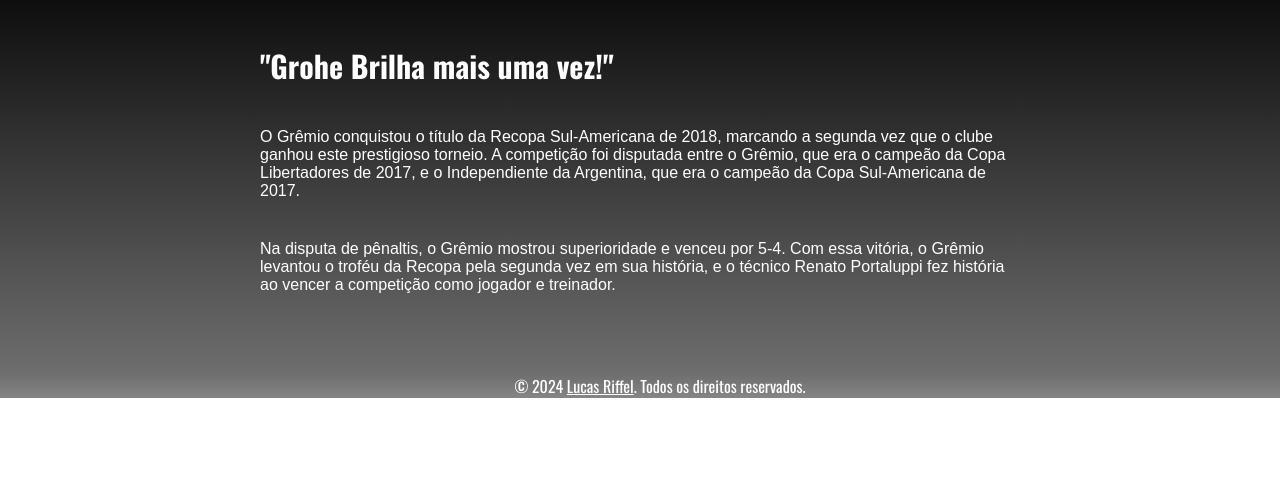
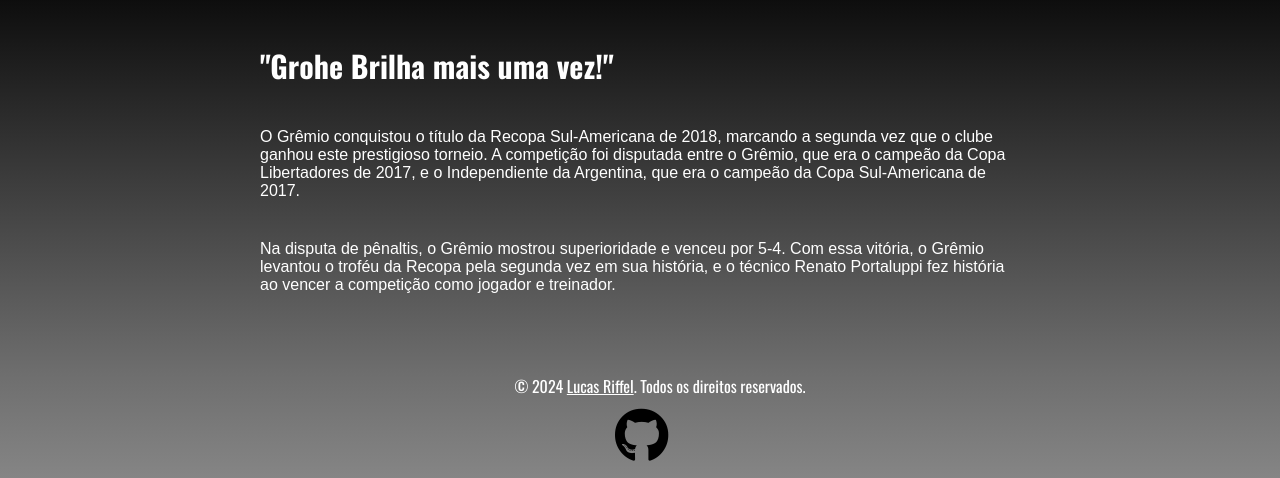
Before and after one commit to LucasRiffel/Parallax, a plain HTML site: page index.html in a window 1280 px wide. Shown: the part 3304-3782 px from the top of the page. Before the commit the page ends 3702 px from the top, so only its background shows below. Drawn offline with nearby package versions, Linux system fonts and the light colour scheme.

Commit message:
versao com link para o github

```diff
--- a/index.html
+++ b/index.html
@@ -2,6 +2,7 @@
 <html lang="pt-br">
 
 <head>
+    <link rel="stylesheet" href="https://cdnjs.cloudflare.com/ajax/libs/font-awesome/5.11.2/css/all.css">
     <meta charset="UTF-8">
     <meta http-equiv="X-UA-Compatible" content="IE=edge">
     <meta name="viewport" content="width=device-width, initial-scale=1.0">
@@ -91,8 +92,11 @@
     </div>
     <section class="conteudo">
         <footer class="footer">
-            <p>&copy; 2024 <a class="copy" href="https://gremio.net">Lucas Riffel</a>. Todos os
+            <p>&copy; 2024 <a class="copy" href="https://github.com/LucasRiffel">Lucas Riffel</a>. Todos os
                 direitos reservados.</p>
+                <a class="github" href="https://github.com/LucasRiffel">
+                    <i class="fab fa-github"></i>
+                </a>
         </footer>
     </section>
 
--- a/style.css
+++ b/style.css
@@ -160,3 +160,12 @@ section.modulo.parallax h1 {
     background: #58a2a5;
     background: linear-gradient(50deg, white , black , blue);
 }
+
+.github > i {
+    padding: 10px;
+    padding-bottom: 20px;
+    width: 50px;
+    height: 50px;
+    font-size: 55px;
+    color: black;
+}
```
